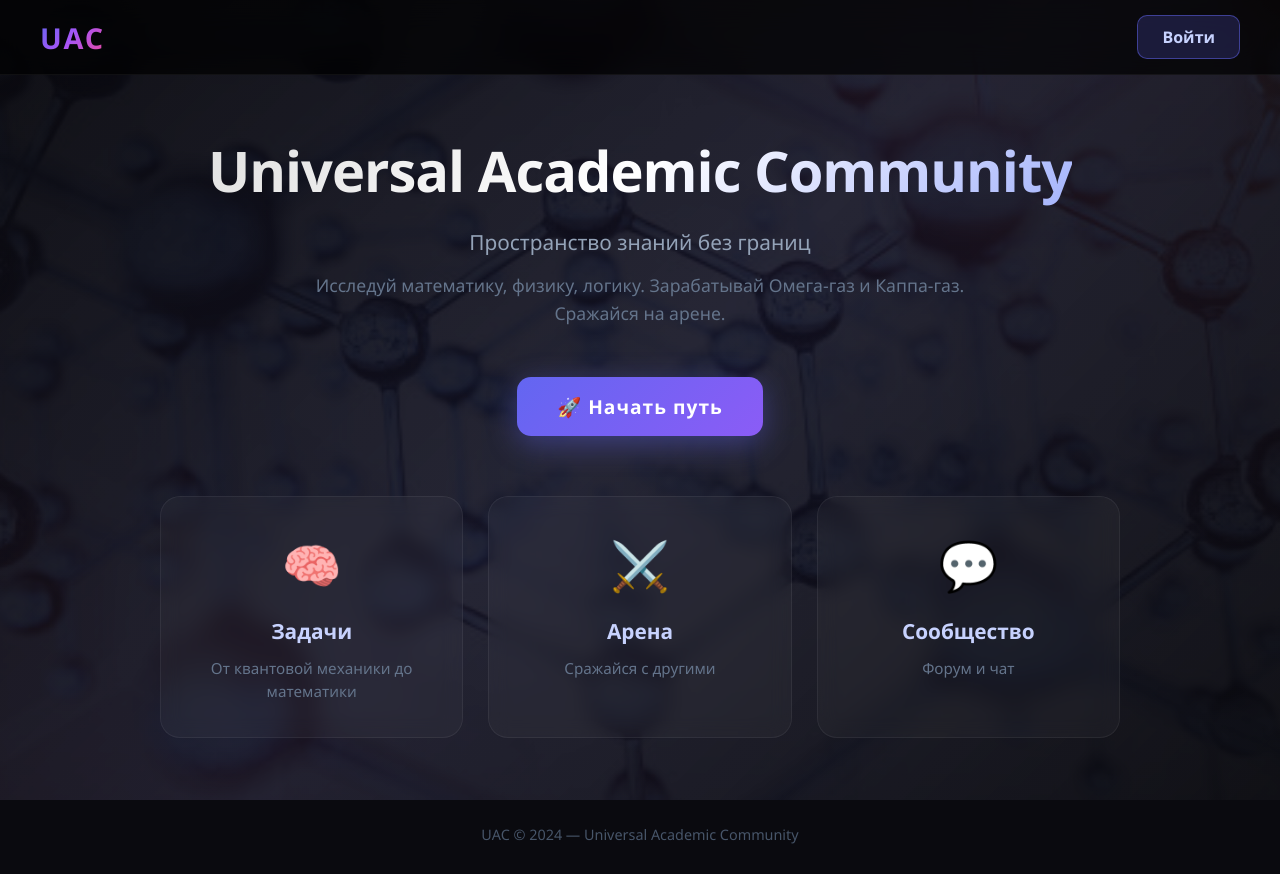
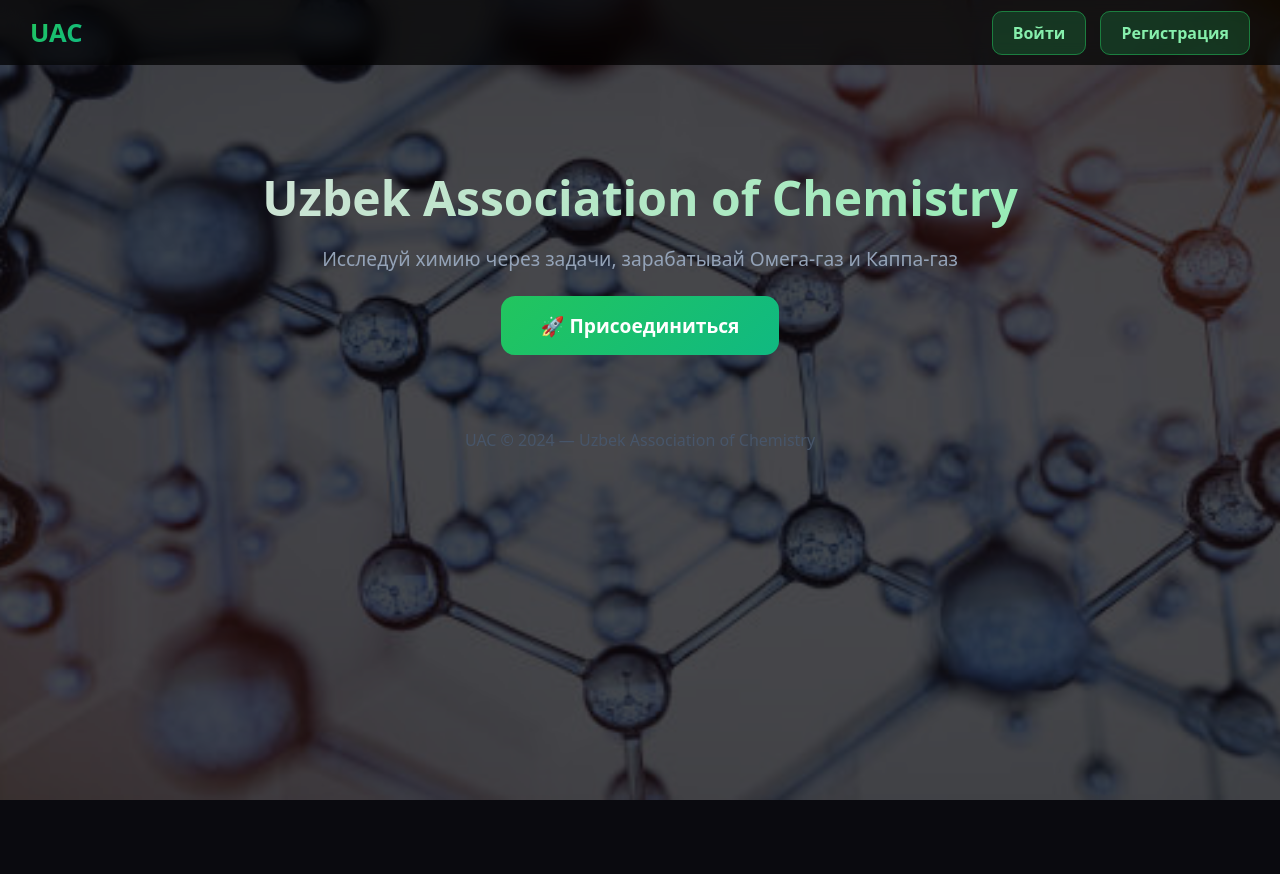
Before and after one commit to yuniybiolog/edu-arena, a website: page public/index.html in a window 1280 px wide. After the commit the page ends 800 px from the top, so only its background shows below. Drawn offline with Linux system fonts and the light colour scheme.

Commit message:
UAC Chemistry, лендинг + регистрация

```diff
--- a/public/index.html
+++ b/public/index.html
@@ -2,185 +2,35 @@
 <html lang="ru">
 <head>
     <meta charset="UTF-8">
-    <meta name="viewport" content="width=device-width, initial-scale=1.0">
-    <title>UAC — Universal Academic Community</title>
+    <title>UAC — Uzbek Association of Chemistry</title>
     <style>
         * { margin: 0; padding: 0; box-sizing: border-box; }
-        body {
-            font-family: 'Segoe UI', system-ui, sans-serif;
-            background: #0a0a0f;
-            color: #e0e0e0;
-            min-height: 100vh;
-            position: relative;
-            overflow-x: hidden;
-        }
-
-        .bg-image {
-            position: fixed;
-            top: 0; left: 0;
-            width: 100%; height: 100%;
-            background: url('/back.jpg') center/cover no-repeat;
-            opacity: 0.3;
-            z-index: -1;
-        }
-
-        .overlay {
-            position: fixed;
-            top: 0; left: 0;
-            width: 100%; height: 100%;
-            background: linear-gradient(135deg, rgba(10,10,15,0.9) 0%, rgba(20,20,40,0.7) 50%, rgba(10,10,15,0.9) 100%);
-            z-index: -1;
-        }
-
-        .navbar {
-            display: flex;
-            justify-content: space-between;
-            align-items: center;
-            padding: 15px 40px;
-            background: rgba(0,0,0,0.7);
-            backdrop-filter: blur(15px);
-            border-bottom: 1px solid rgba(255,255,255,0.05);
-            position: sticky;
-            top: 0;
-            z-index: 100;
-        }
-
-        .logo {
-            font-size: 1.8em;
-            font-weight: 800;
-            background: linear-gradient(135deg, #6366f1, #a855f7, #ec4899);
-            -webkit-background-clip: text;
-            -webkit-text-fill-color: transparent;
-            background-clip: text;
-            letter-spacing: 2px;
-        }
-
-        .nav-btn {
-            padding: 10px 24px;
-            background: rgba(99, 102, 241, 0.2);
-            border: 1px solid rgba(99, 102, 241, 0.5);
-            border-radius: 10px;
-            color: #c7d2fe;
-            font-size: 1em;
-            font-weight: 600;
-            cursor: pointer;
-            text-decoration: none;
-            transition: all 0.3s;
-        }
-
-        .nav-btn:hover {
-            background: rgba(99, 102, 241, 0.4);
-            box-shadow: 0 0 20px rgba(99, 102, 241, 0.3);
-        }
-
-        .hero {
-            display: flex;
-            flex-direction: column;
-            align-items: center;
-            justify-content: center;
-            text-align: center;
-            min-height: calc(100vh - 80px);
-            padding: 40px 20px;
-            position: relative;
-            z-index: 1;
-        }
-
-        .hero h1 {
-            font-size: 3.5em;
-            font-weight: 800;
-            margin-bottom: 20px;
-            background: linear-gradient(135deg, #e0e0e0, #ffffff, #a5b4fc);
-            -webkit-background-clip: text;
-            -webkit-text-fill-color: transparent;
-            background-clip: text;
-            letter-spacing: -1px;
-        }
-
-        .subtitle { font-size: 1.3em; color: #94a3b8; margin-bottom: 15px; }
-        .description { font-size: 1.1em; color: #64748b; max-width: 700px; margin-bottom: 50px; line-height: 1.6; }
-
-        .cta-btn {
-            padding: 16px 40px;
-            font-size: 1.2em;
-            font-weight: 700;
-            background: linear-gradient(135deg, #6366f1, #8b5cf6);
-            color: white;
-            border: none;
-            border-radius: 14px;
-            cursor: pointer;
-            text-decoration: none;
-            transition: all 0.3s;
-            box-shadow: 0 8px 30px rgba(99, 102, 241, 0.4);
-            letter-spacing: 1px;
-        }
-
-        .cta-btn:hover { transform: translateY(-3px); box-shadow: 0 12px 40px rgba(99, 102, 241, 0.6); }
-
-        .features {
-            display: grid;
-            grid-template-columns: repeat(auto-fit, minmax(280px, 1fr));
-            gap: 25px;
-            max-width: 1000px;
-            margin: 60px auto 0;
-            padding: 0 20px;
-            position: relative;
-            z-index: 1;
-        }
-
-        .feature-card {
-            background: rgba(255,255,255,0.03);
-            border: 1px solid rgba(255,255,255,0.06);
-            border-radius: 20px;
-            padding: 35px 25px;
-            text-align: center;
-            backdrop-filter: blur(10px);
-            transition: all 0.3s;
-        }
-
-        .feature-card:hover { background: rgba(99,102,241,0.08); border-color: rgba(99,102,241,0.3); transform: translateY(-5px); }
-        .feature-icon { font-size: 3em; margin-bottom: 20px; }
-        .feature-card h3 { color: #c7d2fe; margin-bottom: 12px; font-size: 1.3em; }
-        .feature-card p { color: #64748b; font-size: 0.95em; line-height: 1.5; }
-
-        .footer { text-align: center; padding: 30px; color: #475569; font-size: 0.9em; position: relative; z-index: 1; }
+        body { font-family: system-ui, sans-serif; background: #0a0a0f; color: #e0e0e0; min-height: 100vh; }
+        .bg { position: fixed; top: 0; left: 0; width: 100%; height: 100%; background: url('/back.jpg') center/cover no-repeat; opacity: 0.25; z-index: -1; }
+        .navbar { display: flex; justify-content: space-between; align-items: center; padding: 15px 30px; background: rgba(0,0,0,0.7); backdrop-filter: blur(10px); }
+        .logo { font-size: 1.6em; font-weight: 800; background: linear-gradient(135deg, #22c55e, #10b981); -webkit-background-clip: text; -webkit-text-fill-color: transparent; }
+        .nav-btn { padding: 10px 20px; background: rgba(34,197,94,0.2); border: 1px solid rgba(34,197,94,0.5); border-radius: 10px; color: #86efac; font-weight: 600; text-decoration: none; margin-left: 10px; }
+        .hero { text-align: center; padding: 100px 20px 60px; }
+        .hero h1 { font-size: 3em; margin-bottom: 15px; background: linear-gradient(135deg, #e0e0e0, #86efac); -webkit-background-clip: text; -webkit-text-fill-color: transparent; }
+        .hero p { color: #94a3b8; font-size: 1.2em; margin-bottom: 40px; }
+        .cta { padding: 16px 40px; background: linear-gradient(135deg, #22c55e, #10b981); color: white; font-size: 1.2em; font-weight: 700; border-radius: 14px; text-decoration: none; }
+        .footer { text-align: center; padding: 30px; color: #475569; }
     </style>
 </head>
 <body>
-    <div class="bg-image"></div>
-    <div class="overlay"></div>
-
+    <div class="bg"></div>
     <nav class="navbar">
         <div class="logo">UAC</div>
-        <a href="/login" class="nav-btn">Войти</a>
+        <div>
+            <a href="/login" class="nav-btn">Войти</a>
+            <a href="/register" class="nav-btn">Регистрация</a>
+        </div>
     </nav>
-
     <div class="hero">
-        <h1>Universal Academic Community</h1>
-        <p class="subtitle">Пространство знаний без границ</p>
-        <p class="description">
-            Исследуй математику, физику, логику. Зарабатывай Омега-газ и Каппа-газ. Сражайся на арене.
-        </p>
-        <a href="/register" class="cta-btn">🚀 Начать путь</a>
-
-        <div class="features">
-            <div class="feature-card">
-                <div class="feature-icon">🧠</div>
-                <h3>Задачи</h3>
-                <p>От квантовой механики до математики</p>
-            </div>
-            <div class="feature-card">
-                <div class="feature-icon">⚔️</div>
-                <h3>Арена</h3>
-                <p>Сражайся с другими</p>
-            </div>
-            <div class="feature-card">
-                <div class="feature-icon">💬</div>
-                <h3>Сообщество</h3>
-                <p>Форум и чат</p>
-            </div>
-        </div>
+        <h1>Uzbek Association of Chemistry</h1>
+        <p>Исследуй химию через задачи, зарабатывай Омега-газ и Каппа-газ</p>
+        <a href="/register" class="cta">🚀 Присоединиться</a>
     </div>
-
-    <div class="footer">UAC © 2024 — Universal Academic Community</div>
+    <div class="footer">UAC © 2024 — Uzbek Association of Chemistry</div>
 </body>
 </html>
```
Also changed, not shown: public/register.html (added, +55 -0 lines), 1 other file.
